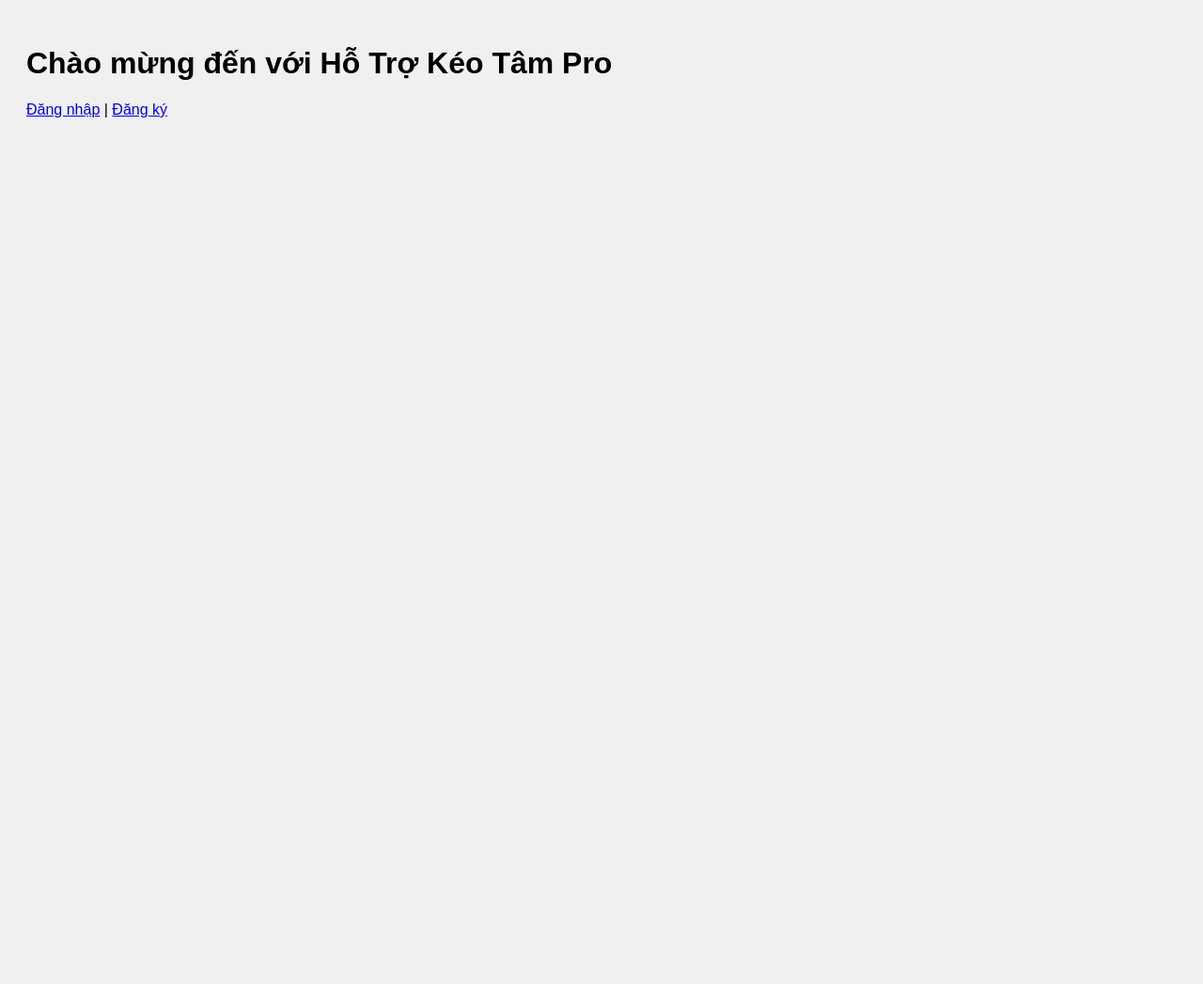
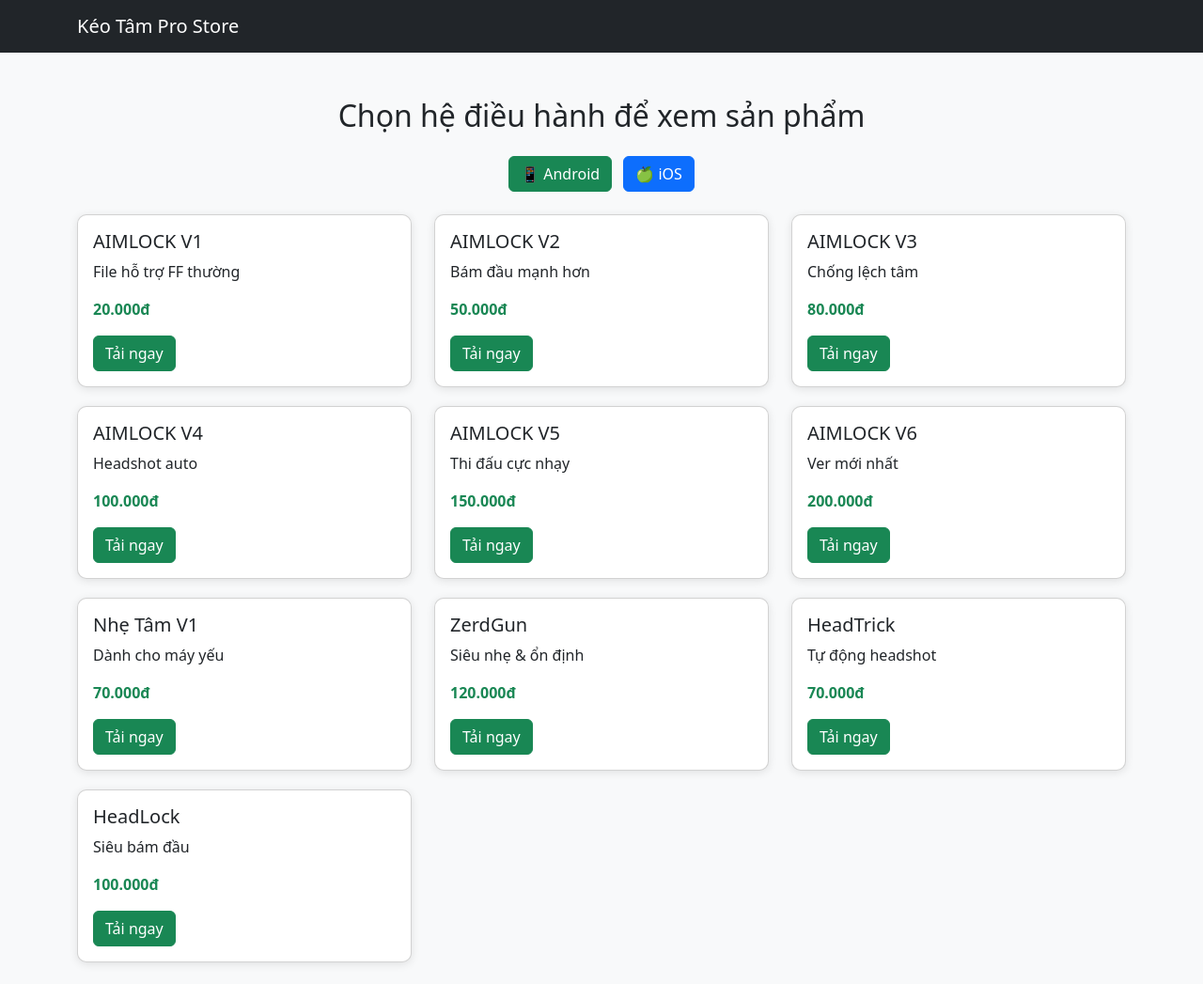
Before and after one commit to behoanglong/hotrokeotam, a plain HTML site: page index.html in a window 1280 px wide. Shown: the top 1047 px of the page at 94% size. Before the commit the page ends 800 px from the top, so only its background shows below. Drawn offline with nearby package versions, Linux system fonts and the light colour scheme; files that its build step writes are made by us from their sources.

Commit message:
Add files via upload

```diff
--- a/index.html
+++ b/index.html
@@ -1,16 +1,123 @@
 <!DOCTYPE html>
 <html lang="vi">
 <head>
-  <meta charset="UTF-8" />
-  <meta name="viewport" content="width=device-width, initial-scale=1.0" />
-  <title>Hỗ Trợ Kéo Tâm Pro</title>
-  <link rel="stylesheet" href="css/style.css" />
+  <meta charset="UTF-8">
+  <title>Kéo Tâm Pro Store</title>
+  <meta name="viewport" content="width=device-width, initial-scale=1">
+  <link href="https://cdn.jsdelivr.net/npm/bootstrap@5.3.3/dist/css/bootstrap.min.css" rel="stylesheet">
+  <style>
+    body { background-color: #f8f9fa; }
+    .product-card {
+      border-radius: 10px;
+      box-shadow: 0 2px 10px rgba(0,0,0,0.1);
+      margin-bottom: 20px;
+    }
+    .product-card:hover {
+      transform: scale(1.02);
+      transition: 0.2s;
+    }
+    footer {
+      background: #343a40;
+      color: white;
+      text-align: center;
+      padding: 20px;
+      margin-top: 40px;
+    }
+  </style>
 </head>
 <body>
-  <h1>Chào mừng đến với Hỗ Trợ Kéo Tâm Pro</h1>
-  <p><a href="login.html">Đăng nhập</a> | <a href="register.html">Đăng ký</a></p>
-  <div id="product-list"></div>
-  <script src="js/products.js"></script>
-  <script src="js/payment.js"></script>
+
+<nav class="navbar navbar-expand-lg navbar-dark bg-dark sticky-top">
+  <div class="container">
+    <a class="navbar-brand" href="#">Kéo Tâm Pro Store</a>
+  </div>
+</nav>
+
+<div class="container mt-5">
+  <h2 class="text-center mb-4">Chọn hệ điều hành để xem sản phẩm</h2>
+  <div class="text-center mb-4">
+    <button class="btn btn-success me-2" onclick="showTab('android')">📱 Android</button>
+    <button class="btn btn-primary" onclick="showTab('ios')">🍏 iOS</button>
+  </div>
+
+  <div class="row" id="androidTab">
+    <!-- Android Sản phẩm -->
+    <!-- Bạn có thể sao chép dòng dưới và thay thông tin nếu cần thêm -->
+    <script>
+      const androidProducts = [
+        ["AIMLOCK V1", "File hỗ trợ FF thường", "20.000đ", "https://www.mediafire.com/file/g4qoc9nm648yldh/AIMLOCK_V1.so/file"],
+        ["AIMLOCK V2", "Bám đầu mạnh hơn", "50.000đ", "https://www.mediafire.com/file/r2c5t9e4aubkgso/AIMLOCK__V2.so/file"],
+        ["AIMLOCK V3", "Chống lệch tâm", "80.000đ", "https://www.mediafire.com/file/bkzxn04d9wtrc78/AIMLOCK_V3.so/file"],
+        ["AIMLOCK V4", "Headshot auto", "100.000đ", "https://www.mediafire.com/file/6m1kibmsp2qxjpl/AIMLOCK_V4.so/file"],
+        ["AIMLOCK V5", "Thi đấu cực nhạy", "150.000đ", "https://www.mediafire.com/file/bfaal00pmdkcqyj/AIMLOCK_V5.so/file"],
+        ["AIMLOCK V6", "Ver mới nhất", "200.000đ", "https://www.mediafire.com/file/1b9hz2zt8gvddo1/AIMLOCK_V6.so/file"],
+        ["Nhẹ Tâm V1", "Dành cho máy yếu", "70.000đ", "https://www.mediafire.com/file/s8lvfa771xzwwnv/Nh%E1%BA%B9_T%C3%A2m_V1.conf/file"],
+        ["ZerdGun", "Siêu nhẹ & ổn định", "120.000đ", "https://www.mediafire.com/file/czuqazlwdhrmxqh/ZerdGun.so/file"],
+        ["HeadTrick", "Tự động headshot", "70.000đ", "https://www.mediafire.com/file/gex1mcri508ygfo/Supper_HeadTrick%F0%9F%94%B0.conf/file"],
+        ["HeadLock", "Siêu bám đầu", "100.000đ", "https://www.mediafire.com/file/lhqh3x0gkqimxx3/Supper_HeadLock%F0%9F%92%8C.so/file"]
+      ];
+    </script>
+  </div>
+
+  <div class="row d-none" id="iosTab">
+    <!-- iOS Sản phẩm -->
+    <script>
+      const iosProducts = [
+        ["AimLock Plus V1", "mobileconfig chuẩn", "50.000đ", "https://www.mediafire.com/file/wjs6223z799m4o8/AimLock_Plus_V1.mobileconfig/file"],
+        ["AimLock Plus V2", "Chứng chỉ crt", "70.000đ", "https://www.mediafire.com/file/mcn22itmphziwb3/AimLock_Plus_V2.crt/file"],
+        ["ConFig Vip", "Cấu hình tối ưu", "90.000đ", "https://www.mediafire.com/file/k9a38rkkdxllk5e/ConFig_Vip.mobileconfig/file"],
+        ["Optimize Config", "Tối ưu ổn định", "120.000đ", "https://www.mediafire.com/file/nmqds7gbcqtalli/ConfignarutionOR_optimize.mobileconfig/file"],
+        ["Configuration PEES", "Tăng tốc phản hồi", "150.000đ", "https://www.mediafire.com/file/a6dbzrav8c3h7d4/CONFIGNORA%CC%89TIONPEES.accessibilityPunctuationGroup/file"],
+        ["DPI SUPPER Ver2", "Tăng DPI siêu nhạy", "200.000đ", "https://www.mediafire.com/file/2w622jramo6otia/DPI_SUPPER_Ver2.xml/file"],
+        ["Dpi Supper 1.1.2", "Nhẹ và ổn định", "70.000đ", "https://www.mediafire.com/file/sswcuika8wsztm6/Dpi_Supper_1.1.2/file"],
+        ["Sensilimidted", "mobileconfig tối ưu", "120.000đ", "https://www.mediafire.com/file/hiwvs4ar3u8qevo/Sensilimidted.mobileconfig/file"],
+        ["Sensilimited Config", "Nhẹ tâm iOS", "70.000đ", "https://www.mediafire.com/file/oz0mr48l6mu297r/Sensilimited_Configuration.mobileconfig/file"],
+        ["Khóm Limited", "Chứng chỉ game nhạy", "100.000đ", "https://www.mediafire.com/file/sdv0tmhmm6y2rdv/Kho%CC%81m_Limidted.crt/file"]
+      ];
+    </script>
+  </div>
+</div>
+
+<footer>
+  <p>Liên hệ Zalo: 09xxxxxxxx | STK MB Bank: 0335008361 - MA THI HIEN</p>
+  <p>&copy; 2025 hotrokeotampro.com</p>
+</footer>
+
+<script>
+function showTab(platform) {
+  document.getElementById("androidTab").classList.add("d-none");
+  document.getElementById("iosTab").classList.add("d-none");
+  if (platform === 'android') {
+    document.getElementById("androidTab").classList.remove("d-none");
+  } else {
+    document.getElementById("iosTab").classList.remove("d-none");
+  }
+}
+
+function renderProducts(tabId, products, color) {
+  const container = document.getElementById(tabId);
+  products.forEach(([name, desc, price, link]) => {
+    const div = document.createElement("div");
+    div.className = "col-md-4";
+    div.innerHTML = `
+      <div class="card product-card">
+        <div class="card-body">
+          <h5 class="card-title">${name}</h5>
+          <p class="card-text">${desc}</p>
+          <p class="fw-bold text-${color}">${price}</p>
+          <a href="${link}" class="btn btn-${color}">Tải ngay</a>
+        </div>
+      </div>
+    `;
+    container.appendChild(div);
+  });
+}
+
+window.onload = function () {
+  renderProducts("androidTab", androidProducts, "success");
+  renderProducts("iosTab", iosProducts, "primary");
+};
+</script>
+
 </body>
 </html>
```
